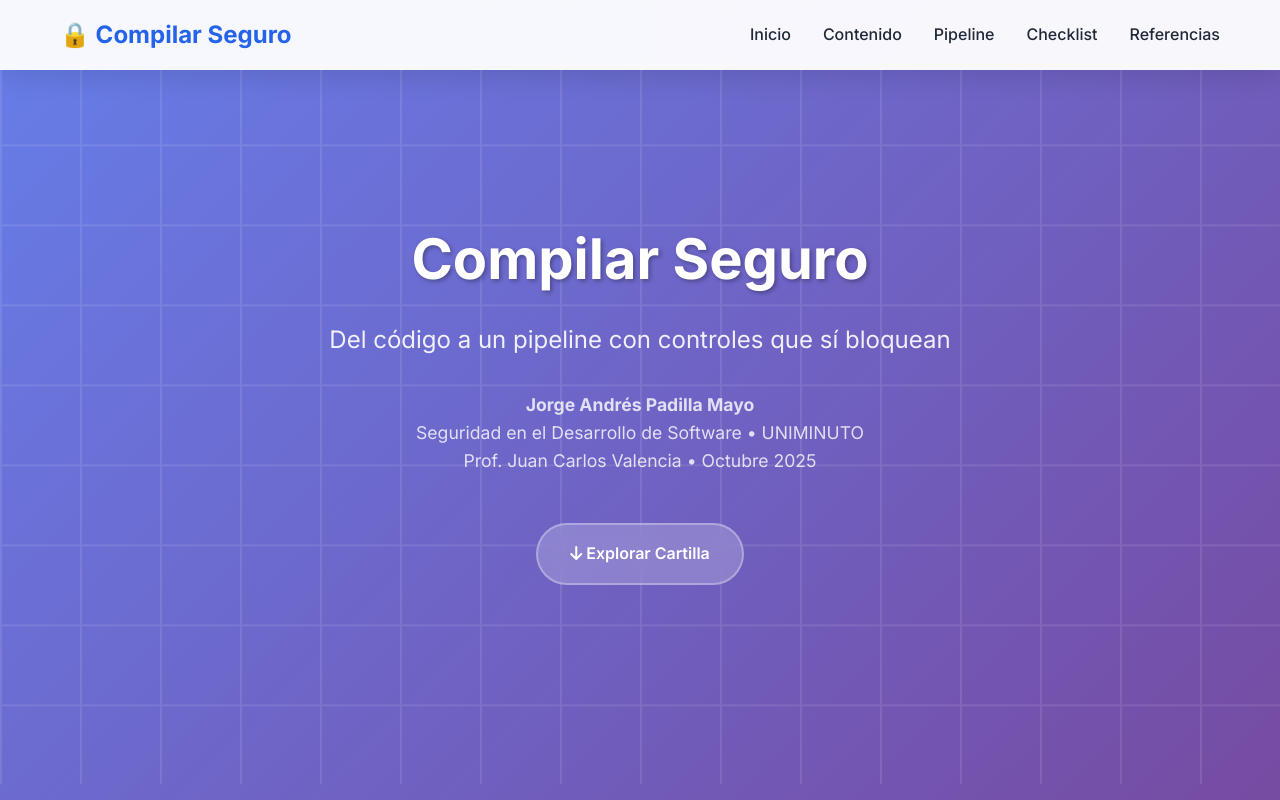
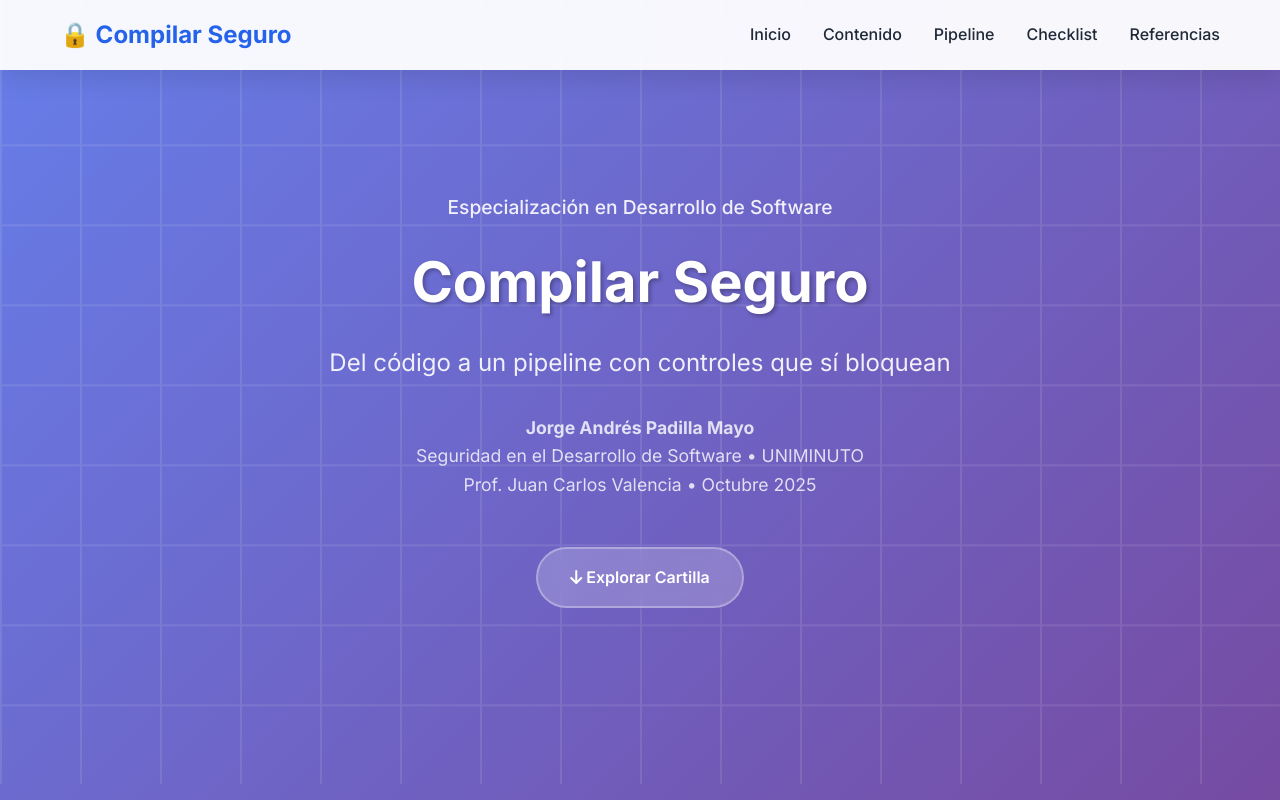
Before and after one commit to chetango/cartillavirtual-seguridad-software, a plain HTML site: page index.html in a window 1280 px wide. Shown: the top 800 px of the page. Drawn offline with Linux system fonts and the light colour scheme.

Commit message:
Add introductory text to the hero section of the homepage

```diff
--- a/index.html
+++ b/index.html
@@ -457,6 +457,7 @@
     <!-- Hero Section -->
     <section id="inicio" class="hero">
         <div class="hero-content">
+            <p style="font-size: 1.2rem; margin-bottom: 1rem; opacity: 0.9; font-weight: 500;">Especialización en Desarrollo de Software</p>
             <h1>Compilar Seguro</h1>
             <p class="subtitle">Del código a un pipeline con controles que sí bloquean</p>
             <div class="author-info">
```
